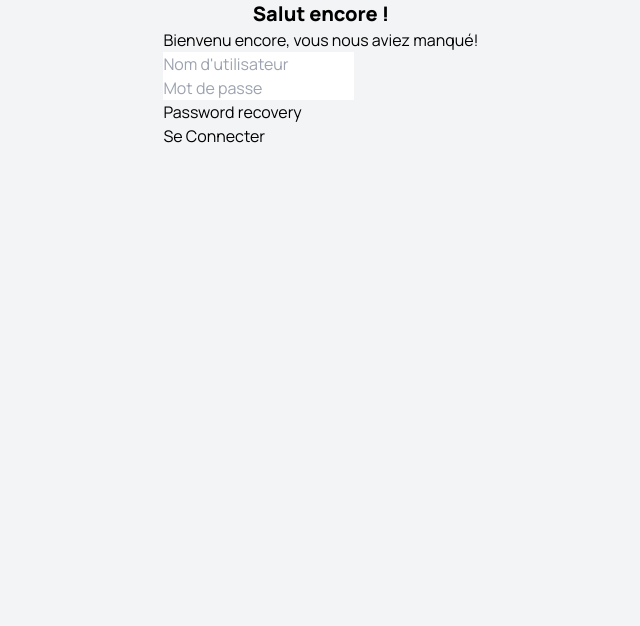
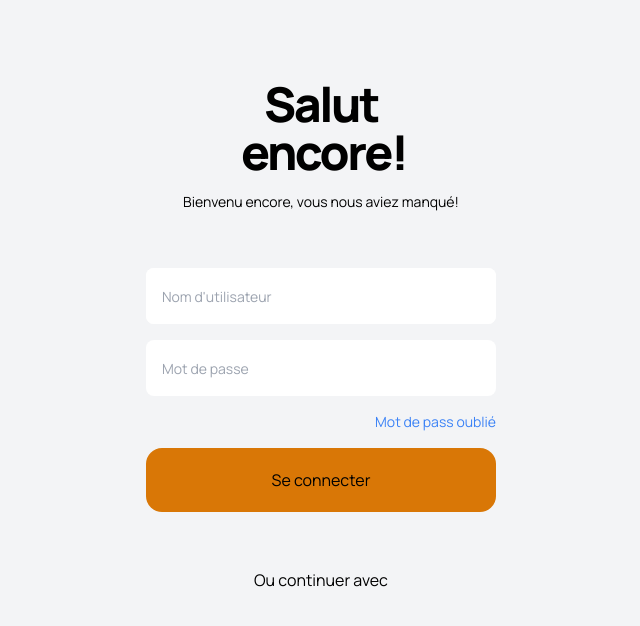
Before and after one commit to JoeMakuta/M-Tech, a React (Vite) app: page /login in a window 1280 px wide. Shown: the top 626 px of the page, without its empty margins (319-959 px from the left). Built offline with nearby package versions, Linux system fonts and the light colour scheme.

Commit message:
Feat : Login page design

```diff
--- a/src/components/authentification/loginForm.jsx/loginForm.jsx
+++ b/src/components/authentification/loginForm.jsx/loginForm.jsx
@@ -1,22 +1,27 @@
+
+
 const LoginForm = () => {
    return (
-      <div>
-         <div className=" text-center " >
-            <h1 className=" font-bold text-xl " >Salut encore !</h1>
-            <p>Bienvenu encore, vous nous aviez manqué!</p>
+      <div className=" flex flex-col justify-start mt-[10vh] items-center gap-14 " >
+         <div className="flex flex-col items-center gap-4 text-center " >
+            <h1 className=" font-bold w-40 text-5xl tracking-tighter " >Salut encore!</h1>
+            <p className="text-sm w-[80vw]" >Bienvenu encore, vous nous aviez manqué!</p>
          </div>
-         <div>
-            <div>
-               <input type="text" placeholder="Nom d'utilisateur" />
+         <form className=" flex flex-col w-[350px] gap-4 " >
+            <div className=" bg-white  border-black rounded-lg" >
+               <input required type="text" className=" w-full h-14 rounded-lg outline-none p-4 text-sm"  placeholder="Nom d'utilisateur" />
             </div>
             <div>
-               <input type="password" placeholder="Mot de passe" />
+               <input required className=" w-full h-14 rounded-lg outline-none p-4 text-sm" type="password" placeholder="Mot de passe" />
             </div>
-            <div>
-               <a href="#">Password recovery</a>
+            <div className=" flex justify-end " >
+               <a href="#" className=" text-sm  text-blue-500 " >Mot de pass oublié</a>
             </div>
+            <button type="submit" className=" w-full bg-amber-600 h-16 rounded-2xl " >Se connecter</button>
+         </form>
+         <div>
+            <p>Ou continuer avec</p>
          </div>
-         <button>Se Connecter</button>
       </div>
    )
 }
```
